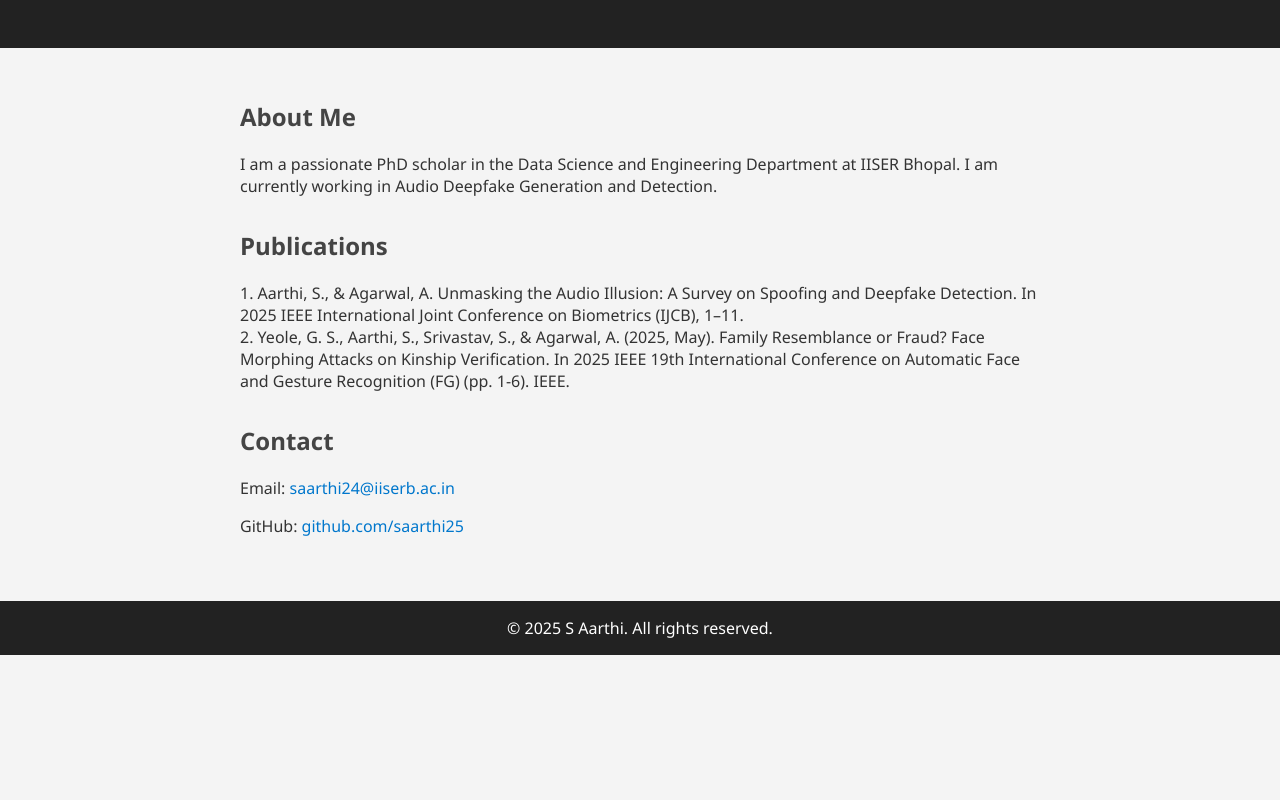
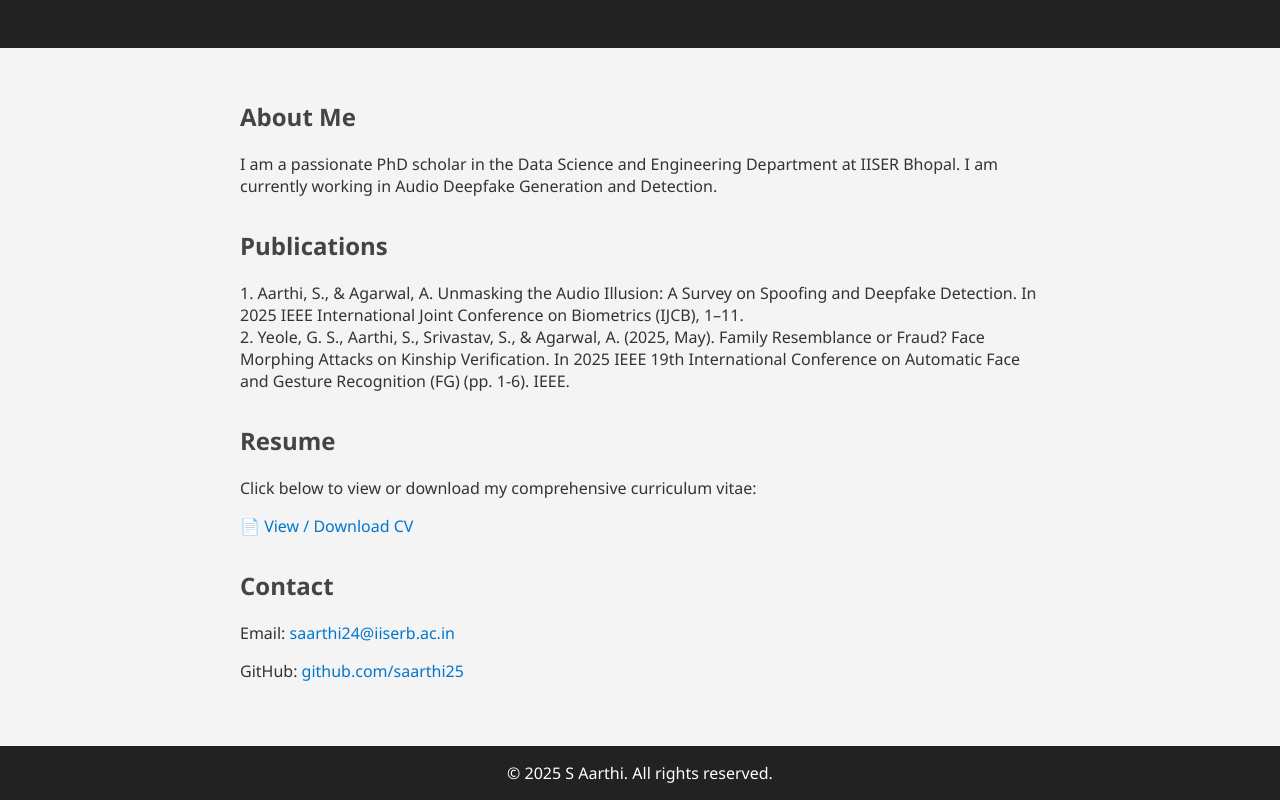
Before and after one commit to saarthi25/S_Aarthi, a plain HTML site: page index.html in a window 1280 px wide. Shown: the part 125-925 px from the top of the page. Before the commit the page ends 800 px from the top, so only its background shows below. Drawn offline with Linux system fonts and the light colour scheme.

Commit message:
Add resume section with download linkresume download button added
Added a section for the resume with a link to download.

```diff
--- a/index.html
+++ b/index.html
@@ -75,7 +75,11 @@
       </p>
     </section>
 
-
+    <section>
+      <h2>Resume</h2>
+      <p>Click below to view or download my comprehensive curriculum vitae:</p>
+      <a href="Aarthi_Resume (5).pdf" target="_blank" class="resume-btn">📄 View / Download CV</a>
+    </section>
 
     <section>
       <h2>Contact</h2>
```
